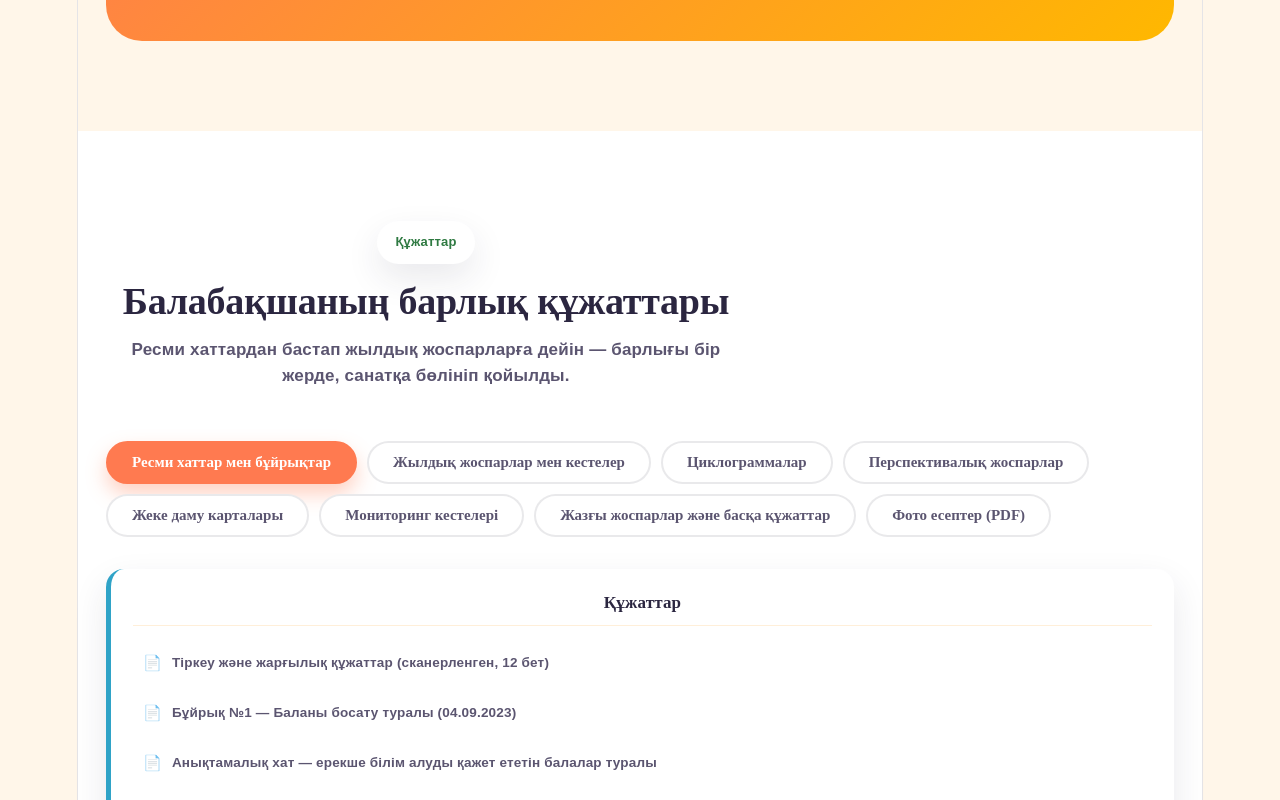
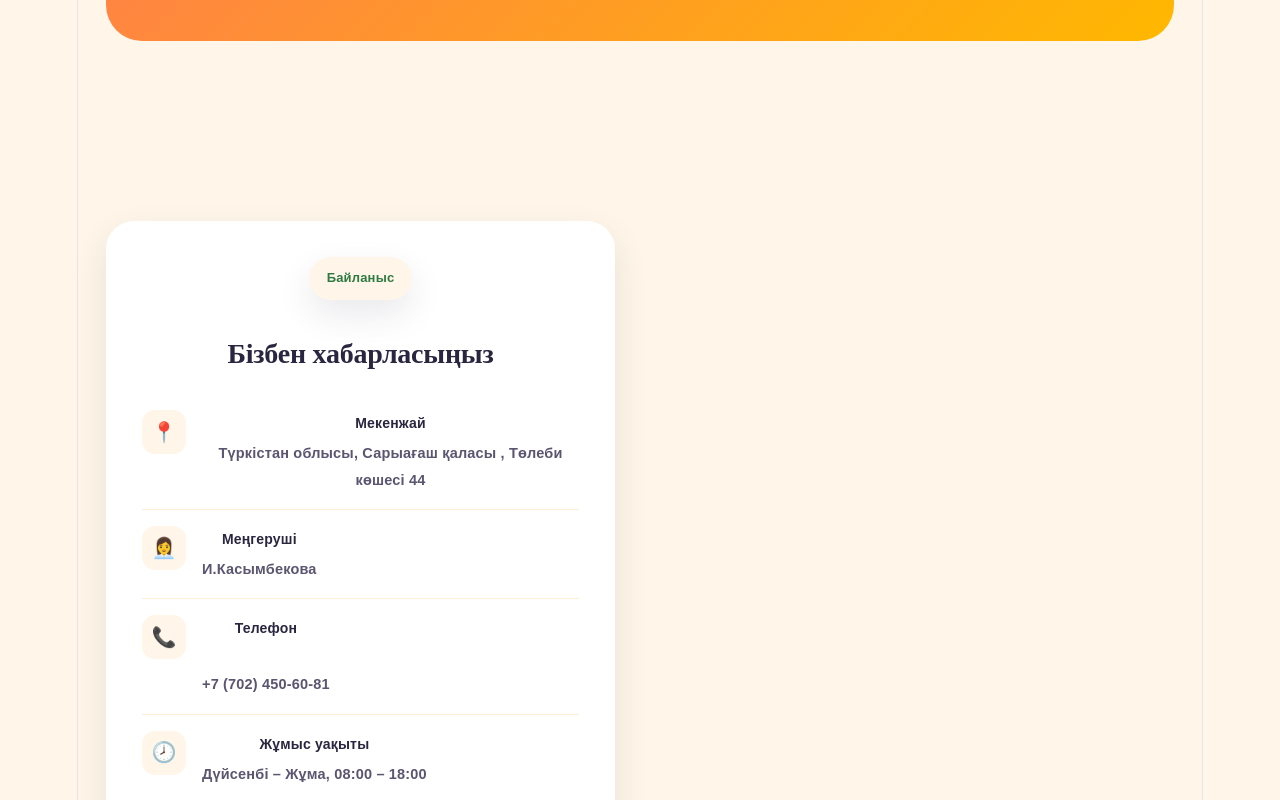
Before and after one commit to Zhanserk/Talgat-sadik, a React (Vite) app: page / in a window 1280 px wide. Shown: the part 5980-6780 px from the top of the page. Built offline with nearby package versions, Linux system fonts and the light colour scheme.

Commit message:
ПРоверка

```diff
--- a/src/App.jsx
+++ b/src/App.jsx
@@ -153,7 +153,21 @@ export default function App() {
         </div>
       </section>
 
+      {/* CONTACTS & MAP */}
+      <section className="contact" id="contact">
+        <div className="wrap contact-grid">
+          <div className="ccard">
+            <div className="eyebrow" style={{ background: 'var(--cream)' }}>Байланыс</div>
+            <h2 style={{ margin: '16px 0 24px', fontSize: '28px' }}>Бізбен хабарласыңыз</h2>
+            {/* TODO: нақты көше атауы мен үй нөмірін, телефон және email қой */}
+            <div className="crow"><div className="ic">📍</div><div><b>Мекенжай</b><span>Түркістан облысы, Сарыағаш қаласы , Төлеби көшесі 44</span></div></div>
+            <div className="crow"><div className="ic">👩‍💼</div><div><b>Меңгеруші</b><span>И.Касымбекова</span></div></div>
+            <div className="crow"><div className="ic">📞</div><div><b>Телефон</b><br /><a href="tel:+77024506081">+7 (702) 450-60-81</a></div></div>
+            <div className="crow"><div className="ic">🕗</div><div><b>Жұмыс уақыты</b><span>Дүйсенбі – Жұма, 08:00 – 18:00</span></div></div>
+          </div>
 
+        </div>
+      </section>
 
       <Documents />
       <Footer />
```
